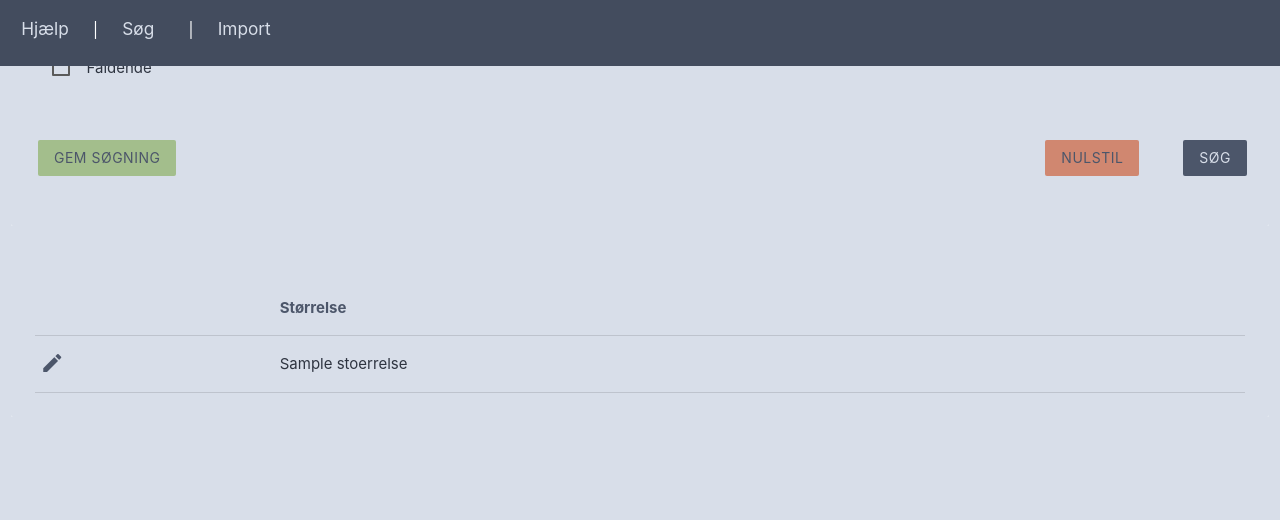
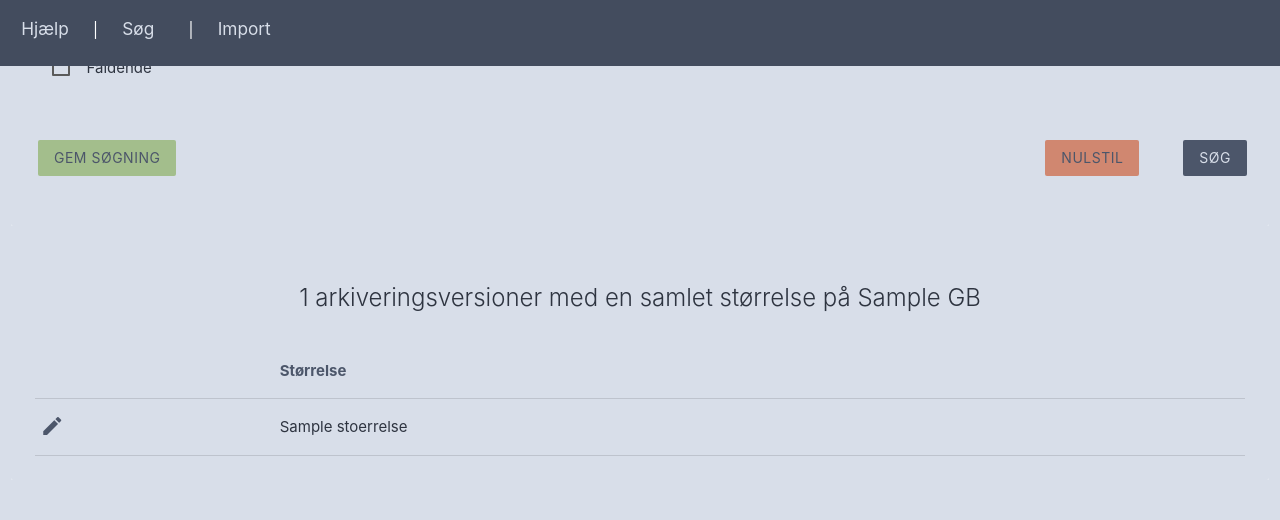
Before and after one commit to edbsystem/metax, a Django app: template arkiveringsversioner/templates/arkiveringsversioner/soeg.html in a window 1280 px wide. Shown: the part 739-1259 px from the top of the page. Before the commit the page ends 1132 px from the top, so only its background shows below. Run offline with Django 3.2, Linux system fonts and the light colour scheme; data comes from the database, SQL or seed files in the repository; both versions use the stored data as it was after the commit; the template is opened without the code that fills it: values that come from a table or form of the project are taken from there, most other values are stand-ins (such as "Sample title", 1, 10 or a date in 2020).

Commit message:
12-03-2021 14:29

```diff
--- a/arkiveringsversioner/templates/arkiveringsversioner/soeg.html
+++ b/arkiveringsversioner/templates/arkiveringsversioner/soeg.html
@@ -726,6 +726,22 @@
     <div class="col l12">
       <div class="card z-depth-0">
         <div class="card-content">
+          {% if enkelte_versioner == True %}
+          <span class="card-title center" style="cursor: default !important;">{{ resultat|length }} versioner af {{ arkiveringsversioner|length }} arkiveringsversioner med en samlet størrelse på {{ samlet_stoerrelse }} GB</span><br><br>
+          {% else %}
+          <span class="card-title center" style="cursor: default !important;">{{ resultat|length }} arkiveringsversioner med en samlet størrelse på {{ samlet_stoerrelse }} GB</span><br><br>
+          {% endif %}
+          <div class="row">
+          </div>
+        </div>
+      </div>
+    </div>
+  </div>
+
+  <div class="row">
+    <div class="col l12">
+      <div class="card z-depth-0" style="margin-top: -105px;">
+        <div class="card-content">
           <table>
             <thead>
               <tr style="color: #4C566A;">
```
Also changed, not shown: arkiveringsversioner/views/soeg_view.py (+13 -5 lines), db.sqlite3.
